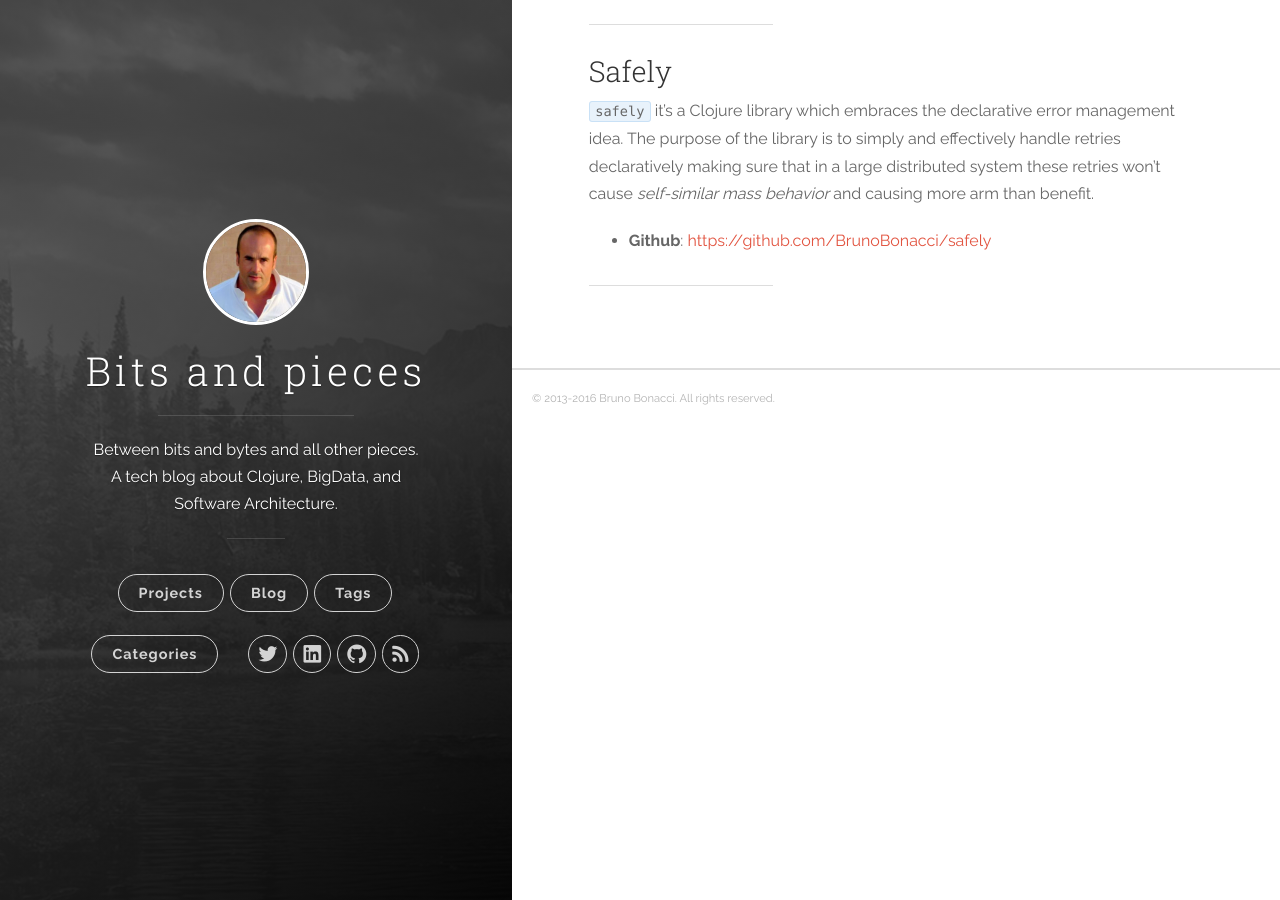
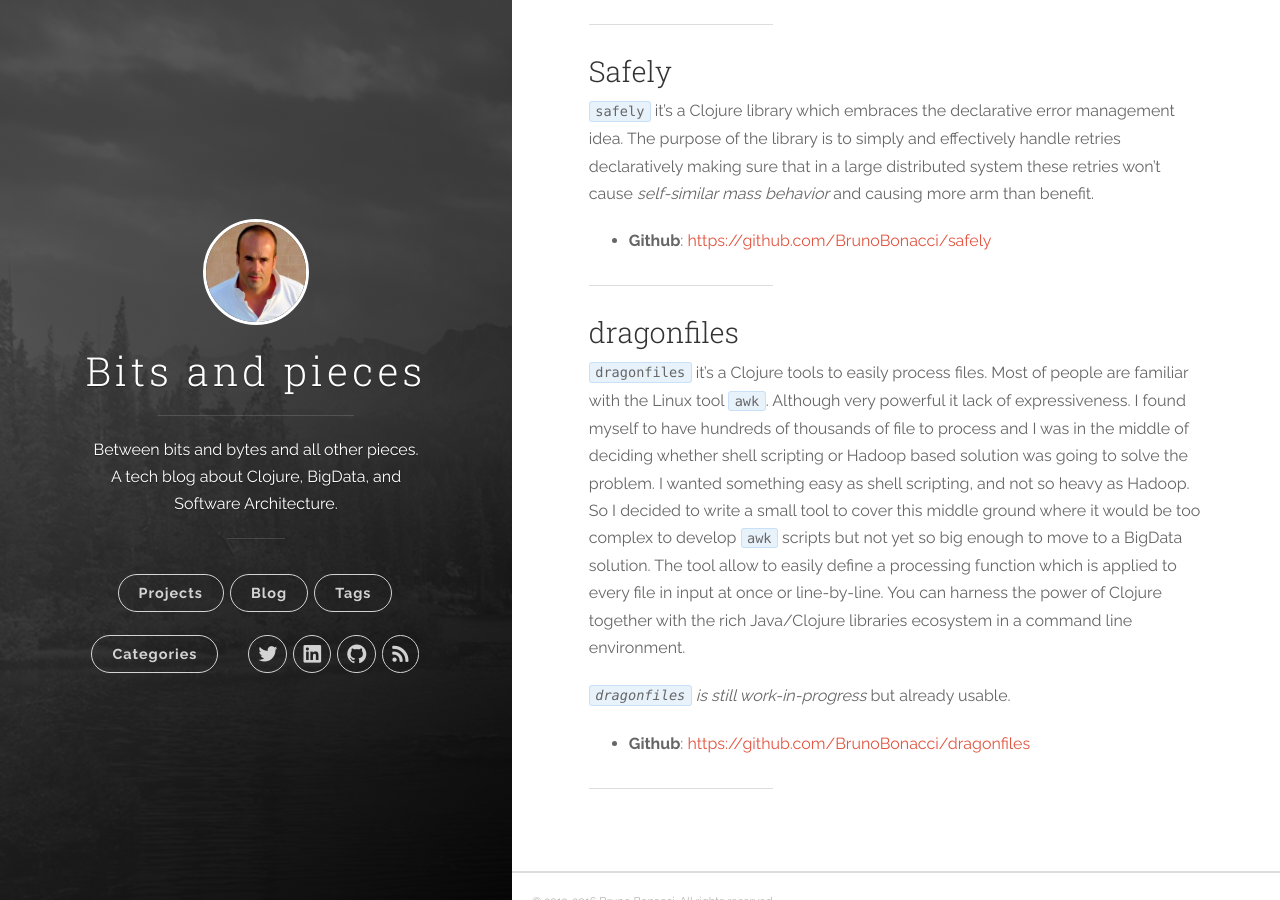
Before and after one commit to BrunoBonacci/brunobonacci.github.io, a Jekyll site: the page built from projects.md, in a window 1280 px wide and 900 px high, scrolled down 1052 px. Built offline with Jekyll 4.4.1, drawn with Linux system fonts in a browser that asks for light colours; nearby versions of some CDN libraries.

Commit message:
adding dragonfiles to my project's list

```diff
--- a/projects.md
+++ b/projects.md
@@ -60,3 +60,25 @@ behavior_ and causing more arm than benefit.
   * **Github**: [https://github.com/BrunoBonacci/safely](https://github.com/BrunoBonacci/safely)
 
 ---
+
+### dragonfiles
+
+`dragonfiles` it's a Clojure tools to easily process files.  Most of
+people are familiar with the Linux tool `awk`.  Although very powerful
+it lack of expressiveness.  I found myself to have hundreds of
+thousands of file to process and I was in the middle of deciding
+whether shell scripting or Hadoop based solution was going to solve
+the problem.  I wanted something easy as shell scripting, and not so
+heavy as Hadoop. So I decided to write a small tool to cover this
+middle ground where it would be too complex to develop `awk` scripts
+but not yet so big enough to move to a BigData solution.  The tool
+allow to easily define a processing function which is applied to every
+file in input at once or line-by-line.  You can harness the power of
+Clojure together with the rich Java/Clojure libraries ecosystem in a
+command line environment.
+
+_`dragonfiles` is still work-in-progress_ but already usable.
+
+  * **Github**: [https://github.com/BrunoBonacci/dragonfiles](https://github.com/BrunoBonacci/dragonfiles)
+
+---
```
